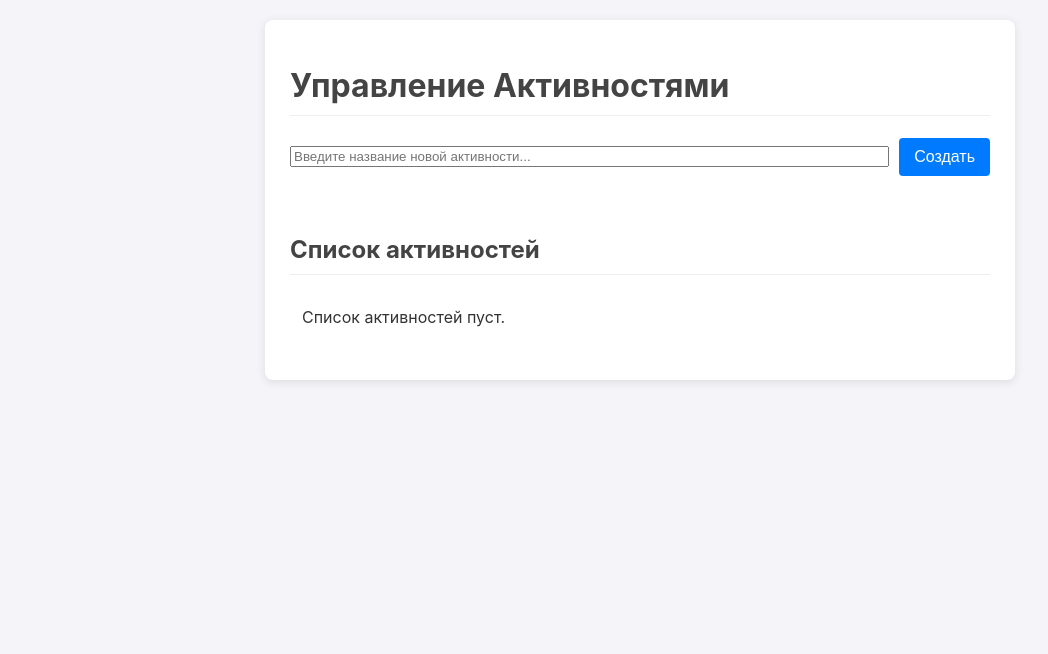
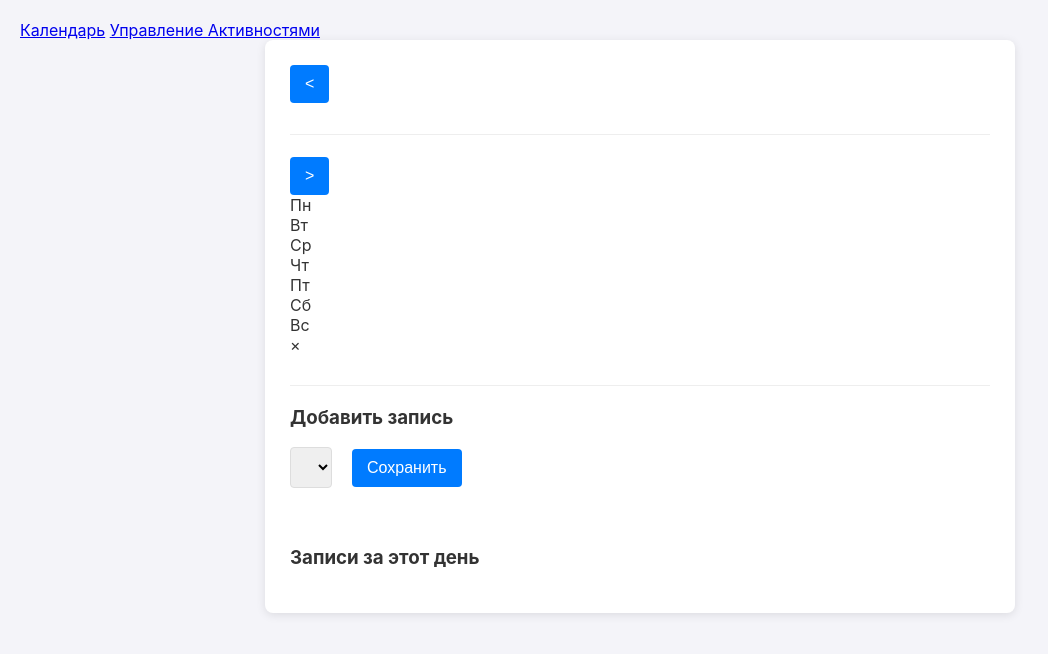
Before and after one commit to MrHoustonOff/Activity-Tracker, a Flask app: page / in a window 1280 px wide. Shown: the top 654 px of the page, without its empty margins (0-1048 px from the left). Run offline with Flask 3, Linux system fonts and the light colour scheme; data that the repository does not hold is empty.

Commit message:
feat(ui): create base template, calendar page and refactor activities page

```diff
--- /dev/null
+++ b/templates/base.html
@@ -0,0 +1,19 @@
+<!DOCTYPE html>
+<html lang="ru">
+<head>
+    <meta charset="UTF-8">
+    <meta name="viewport" content="width=device-width, initial-scale=1.0">
+    <title>{% block title %}Activity Tracker{% endblock %}</title>
+    <link rel="stylesheet" href="/static/css/style.css">
+</head>
+<body>
+    <nav class="main-nav">
+        <a href="/" class="nav-link {% if request.path == '/' %}active{% endif %}">Календарь</a>
+        <a href="/activities" class="nav-link {% if request.path == '/activities' %}active{% endif %}">Управление Активностями</a>
+    </nav>
+    <div class="container">
+        {% block content %}{% endblock %}
+    </div>
+    {% block scripts %}{% endblock %}
+</body>
+</html>
--- a/templates/index.html
+++ b/templates/index.html
@@ -1,30 +1,49 @@
-<!-- /ActivityTracker/templates/index.html -->
+{% extends "base.html" %}
 
-<!DOCTYPE html>
-<html lang="ru">
-<head>
-    <meta charset="UTF-8">
-    <meta name="viewport" content="width=device-width, initial-scale=1.0">
-    <title>Управление Активностями</title>
-    <link rel="stylesheet" href="/static/css/style.css">
-</head>
-<body>
-    <div class="container">
-        <h1>Управление Активностями</h1>
+{% block title %}Календарь{% endblock %}
 
-        <div class="form-container">
-            <input type="text" id="new-activity-name" placeholder="Введите название новой активности...">
-            <button id="add-activity-btn">Создать</button>
-        </div>
-
-        <p id="error-message" class="error"></p>
-
-        <h2>Список активностей</h2>
-        <ul id="activity-list">
-            <!-- Активности будут загружены сюда с помощью JS -->
-        </ul>
+{% block content %}
+    <div class="calendar-header">
+        <button id="prev-month-btn">&lt;</button>
+        <h1 id="current-month-year"></h1>
+        <button id="next-month-btn">&gt;</button>
+    </div>
+    <div class="calendar-grid" id="calendar-grid">
+        <!-- Дни недели -->
+        <div class="day-name">Пн</div>
+        <div class="day-name">Вт</div>
+        <div class="day-name">Ср</div>
+        <div class="day-name">Чт</div>
+        <div class="day-name">Пт</div>
+        <div class="day-name">Сб</div>
+        <div class="day-name">Вс</div>
+        <!-- Ячейки календаря будут сгенерированы JS -->
     </div>
 
-    <script src="/static/js/main.js"></script>
-</body>
-</html>
+    <!-- Модальное окно для добавления/просмотра логов -->
+    <div id="modal" class="modal">
+        <div class="modal-content">
+            <span class="close-btn">&times;</span>
+            <h2 id="modal-date"></h2>
+
+            <div class="modal-section">
+                <h3>Добавить запись</h3>
+                <div class="form-container">
+                    <select id="modal-activity-select" class="form-input"></select>
+                    <div id="modal-value-container"></div> <!-- Контейнер для поля ввода -->
+                    <button id="save-log-btn">Сохранить</button>
+                </div>
+                 <p id="modal-error" class="error"></p>
+            </div>
+
+            <div class="modal-section">
+                <h3>Записи за этот день</h3>
+                <ul id="day-logs-list"></ul>
+            </div>
+        </div>
+    </div>
+{% endblock %}
+
+{% block scripts %}
+    <script src="/static/js/calendar.js"></script>
+{% endblock %}
```
Also changed, not shown: templates/activities.html (added, +27 -0 lines).
